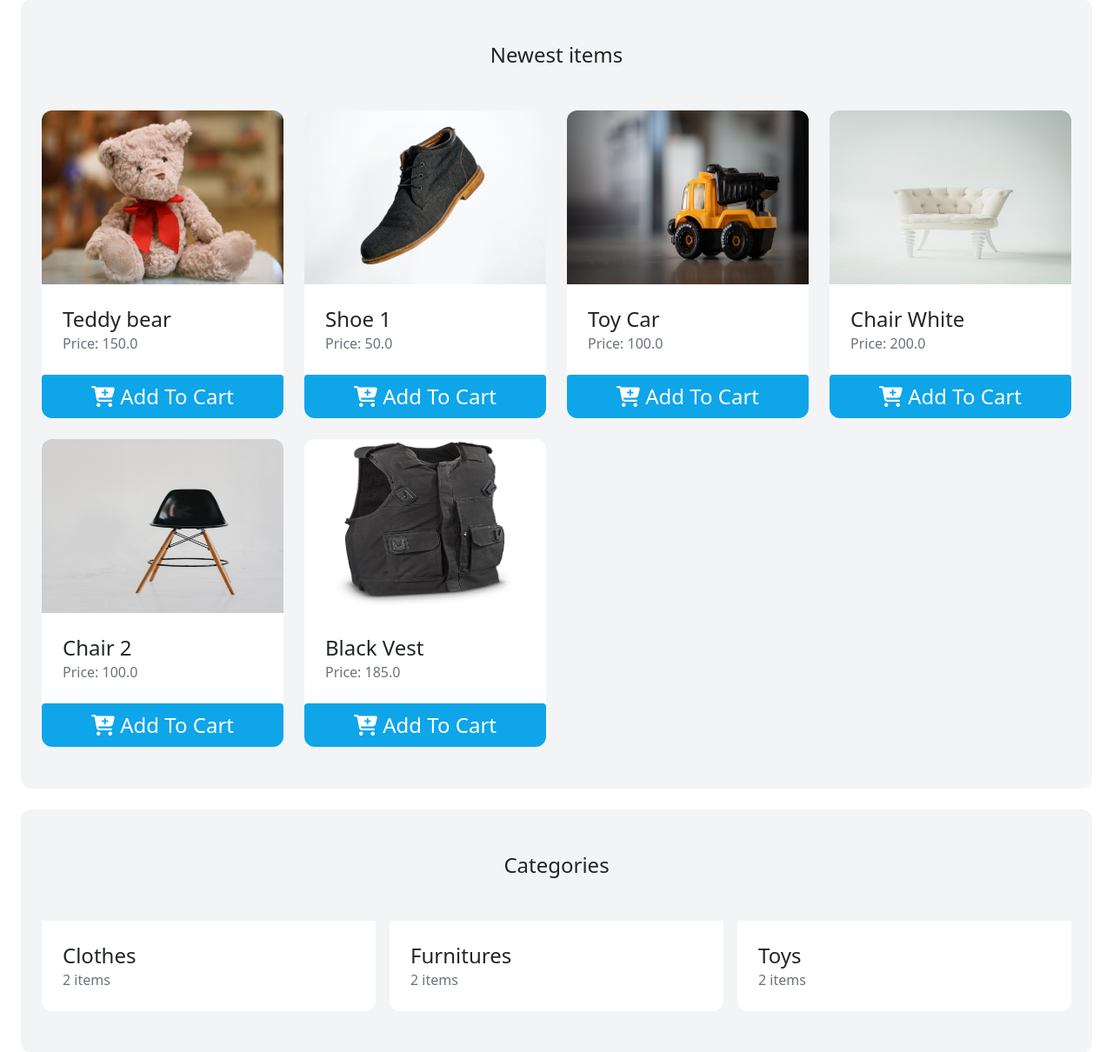
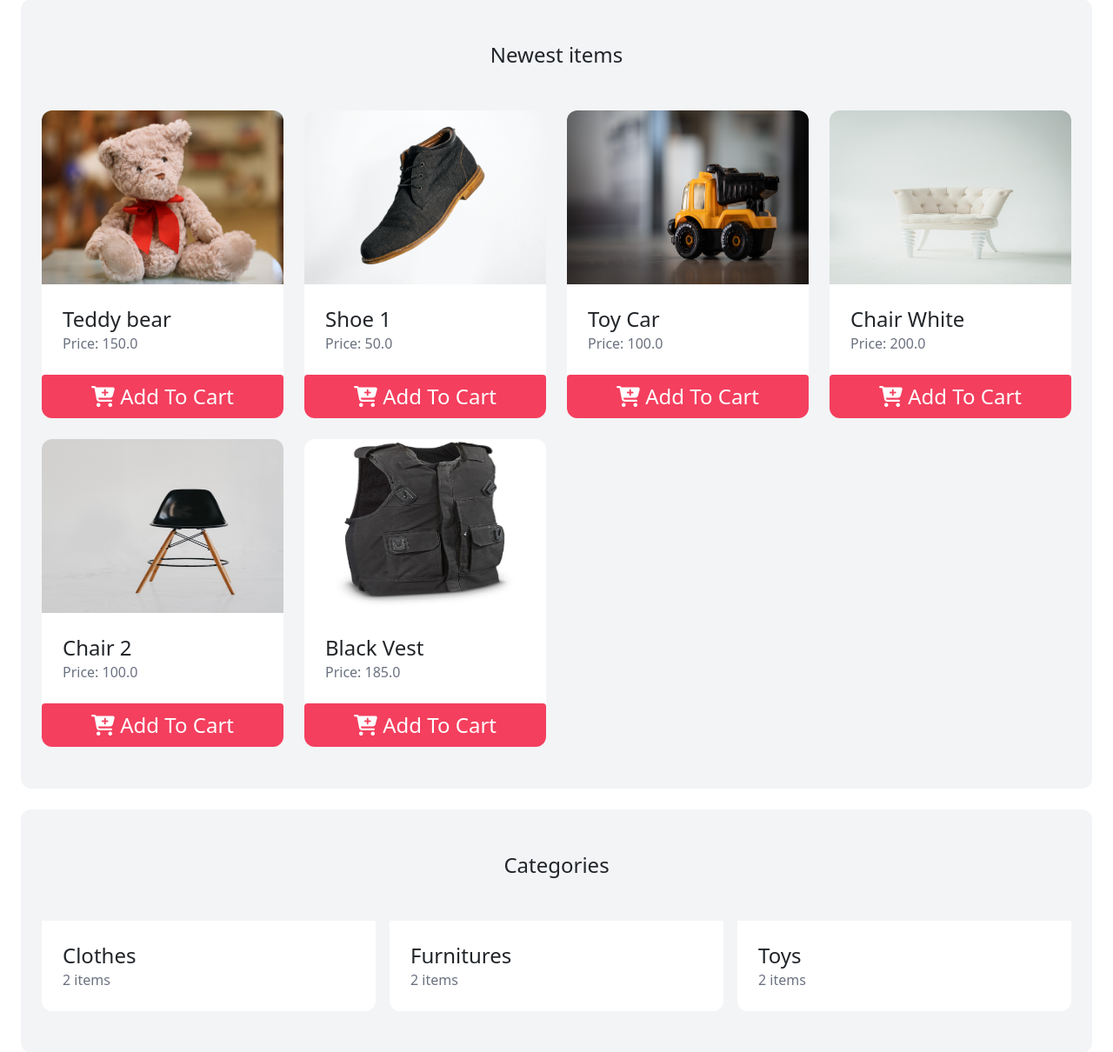
Before and after one commit to NguyenHan166/app-django-python, a Django app: page / in a window 1280 px wide. Shown: the part 158-1368 px from the top of the page at 87% size. Run offline with Django 4.2, Linux system fonts and the light colour scheme; data comes from the database, SQL or seed files in the repository; some libraries are stand-ins or nearby versions.

Commit message:
update file

```diff
--- a/core/templates/core/index.html
+++ b/core/templates/core/index.html
@@ -68,7 +68,7 @@
                         </div>
                             {% if item.created_by != request.user %}
                             {% csrf_token %}
-                                <button data-item-id="{{ item.id }}" class="btn text-center text-2xl text-white bg-sky-500 rounded-b-xl block w-full p-2 hover:bg-sky-600 add-to-cart"><i class="fa-solid fa-cart-plus"></i> Add To Cart</button>
+                                <button data-item-id="{{ item.id }}" class="btn text-center text-2xl text-white bg-rose-500 rounded-b-xl block w-full p-2 hover:bg-sky-600 add-to-cart"><i class="fa-solid fa-cart-plus"></i> Add To Cart</button>
                                 <div id="snackbar" class="bg-sky-500">Add to cart successfully!</div>
                             {% endif %}
                             {% if item.created_by == request.user %}
```
